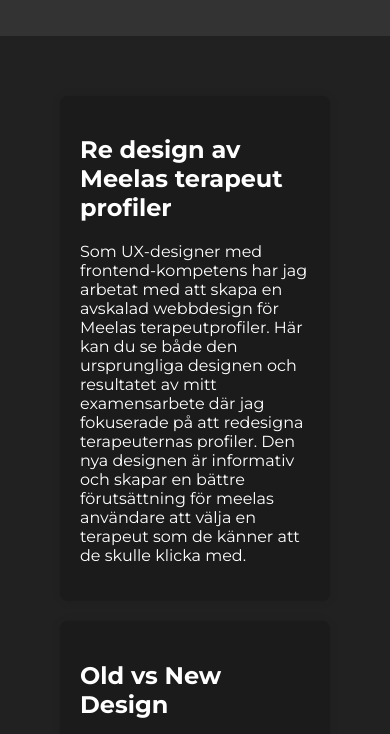
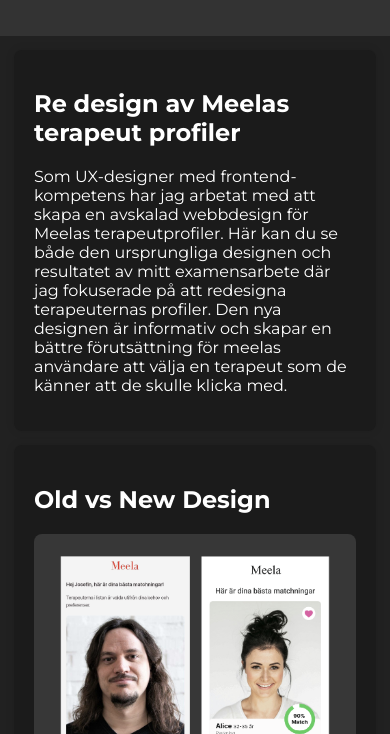
Before and after one commit to mweh-does-dev/Examensarbete, a plain HTML site: page index.html in a window 390 px wide. Shown: the part 110-844 px from the top of the page. Drawn offline with Linux system fonts and the light colour scheme.

Commit message:
Update styles.css
Added new margin to media queries

```diff
--- a/styles.css
+++ b/styles.css
@@ -54,6 +54,7 @@ footer {
     .container {
         flex-direction: column;
         align-items: center;
+        margin: 7px;
     }
 
     footer {
@@ -62,7 +63,7 @@ footer {
 
     section {
         padding: 20px;
-        margin: 10px;
+        margin: 7px;
     }
 
     h1 {
```
